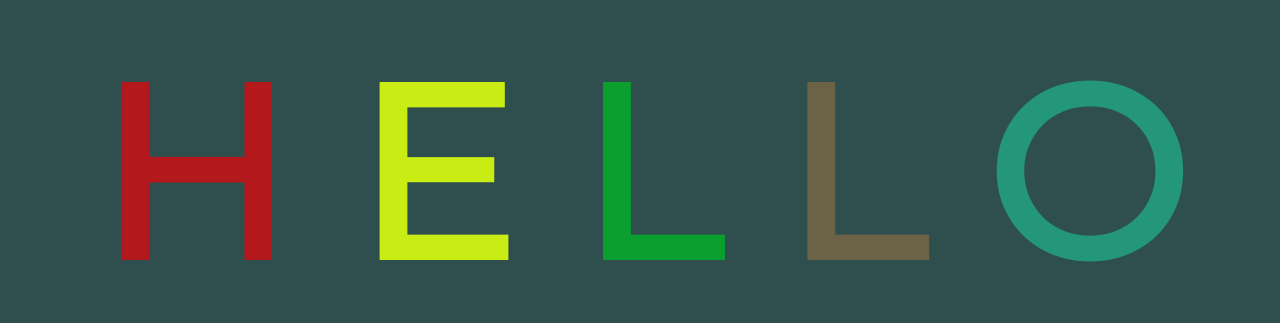
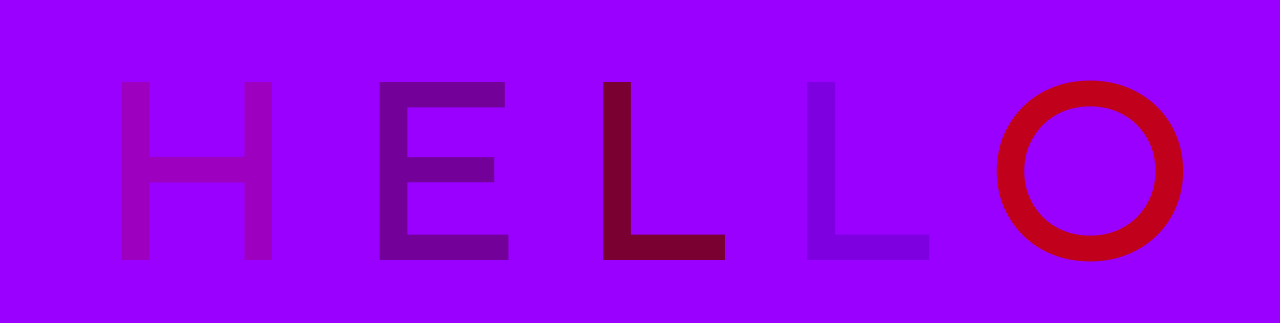
Before and after one commit to JSongDerulo/AnimatedTextGitDemo, a plain HTML site: page index.html in a window 1280 px wide. Shown: the part 234-557 px from the top of the page. Drawn offline with Linux system fonts and the light colour scheme.

Commit message:
restrict colors to purple

```diff
--- a/app.css
+++ b/app.css
@@ -3,7 +3,7 @@ body {
     justify-content: center;
     align-items: center;
     height: 100vh;
-    background-color: darkslategrey;
+    background-color: rgb(153, 0, 255);
 }
 
 h1 {
--- a/app.js
+++ b/app.js
@@ -1,6 +1,6 @@
 function randomRGB() {
     const r = Math.floor(Math.random() * 256);
-    const g = Math.floor(Math.random() * 256);
+    const g = 0;
     const b = Math.floor(Math.random() * 256);
     return `rgb(${r}, ${g}, ${b})`
 }
```
